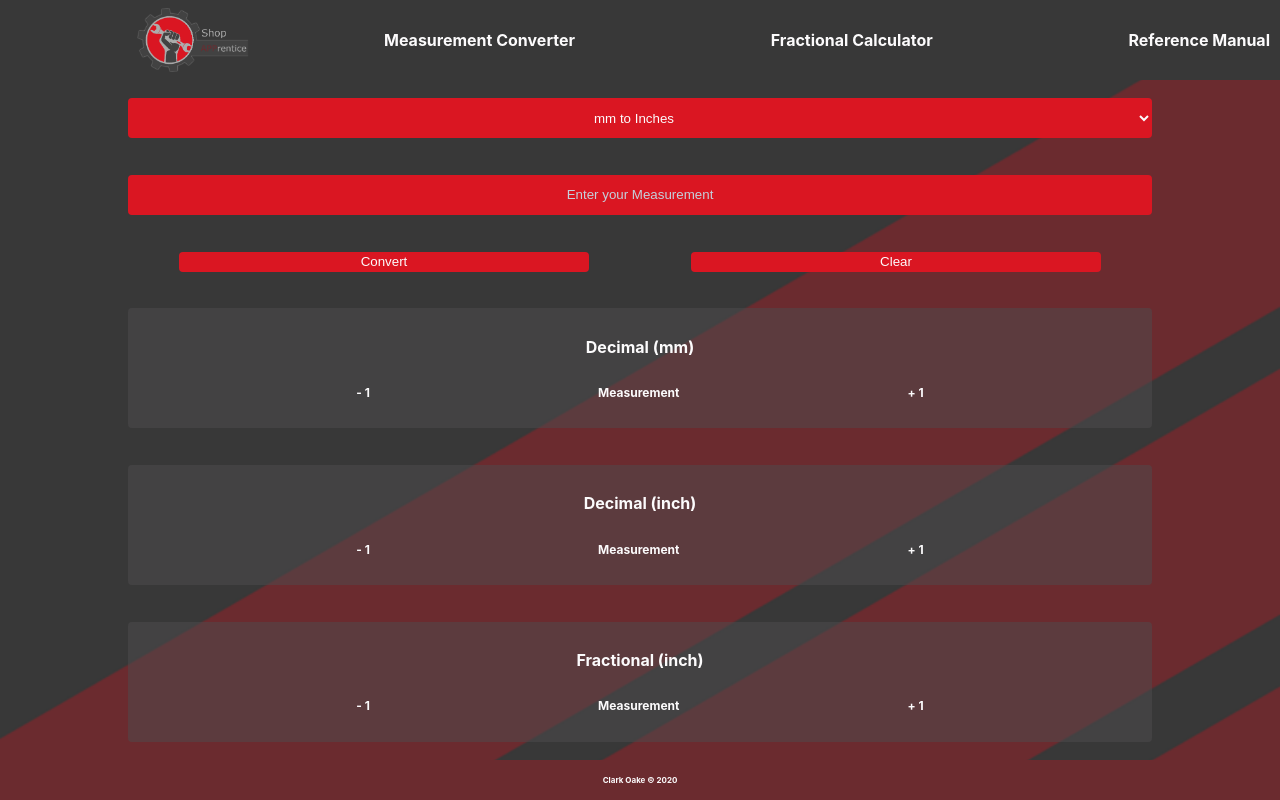
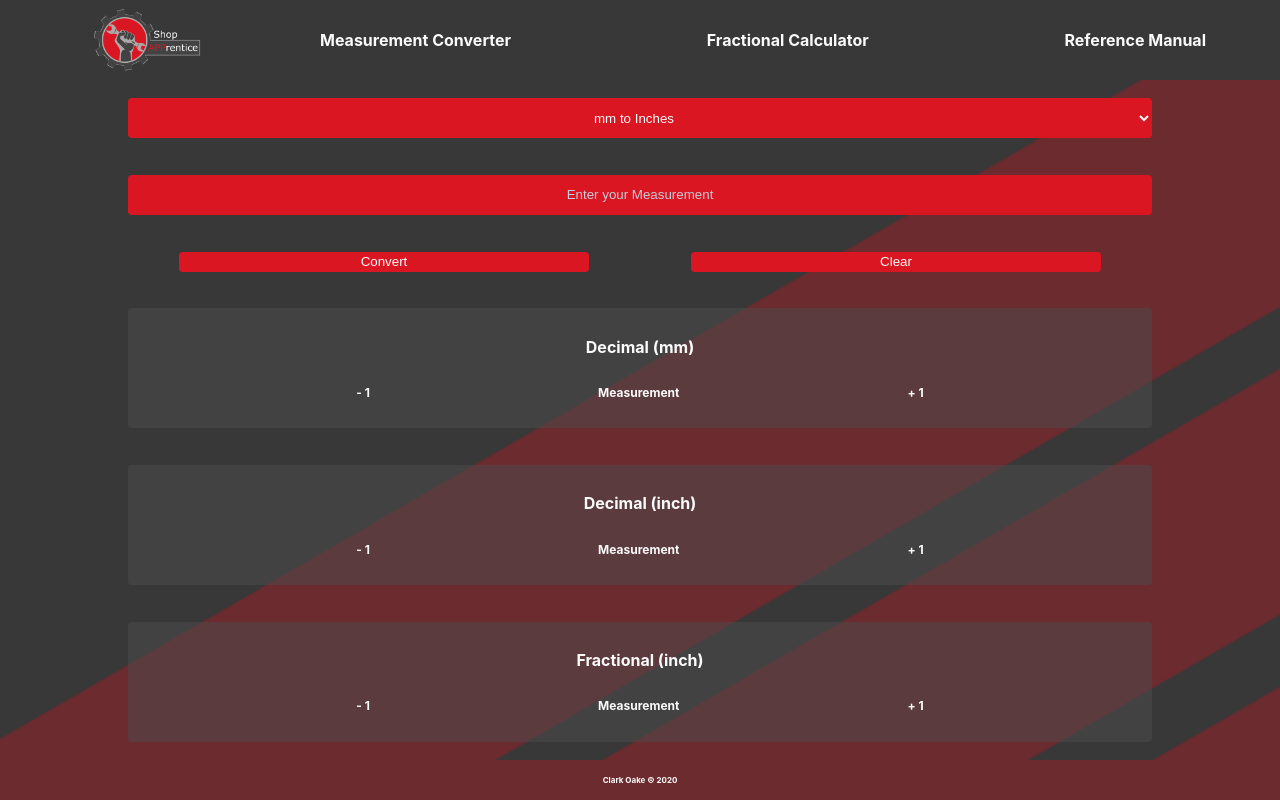
Before and after one commit to Clarko1391/React-Shop-APPrentice, a React (Create React App) app: page / in a window 1280 px wide. Built offline with nearby package versions, Linux system fonts and the light colour scheme.

Commit message:
remake logo
Remade logo and tweaked styling in Navbar.js

```diff
--- a/src/components/Navbar.js
+++ b/src/components/Navbar.js
@@ -14,8 +14,8 @@ const NavBarContainer = styled.div`
 `
 
 const Logo = styled.div`
-    width: 30%;
-    height: 80%;
+    width: 15%;
+    height: 95%;
 `
 
 const LogoIMG = styled.div`
```
Also changed, not shown: src/img/shopAPPrenticeLogo.png.
